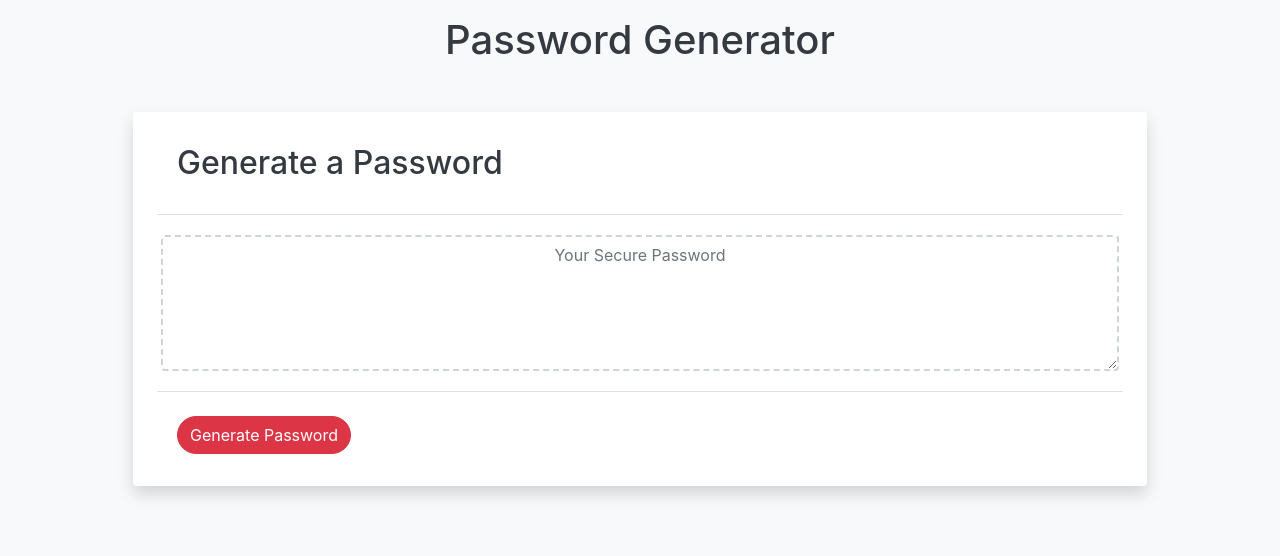
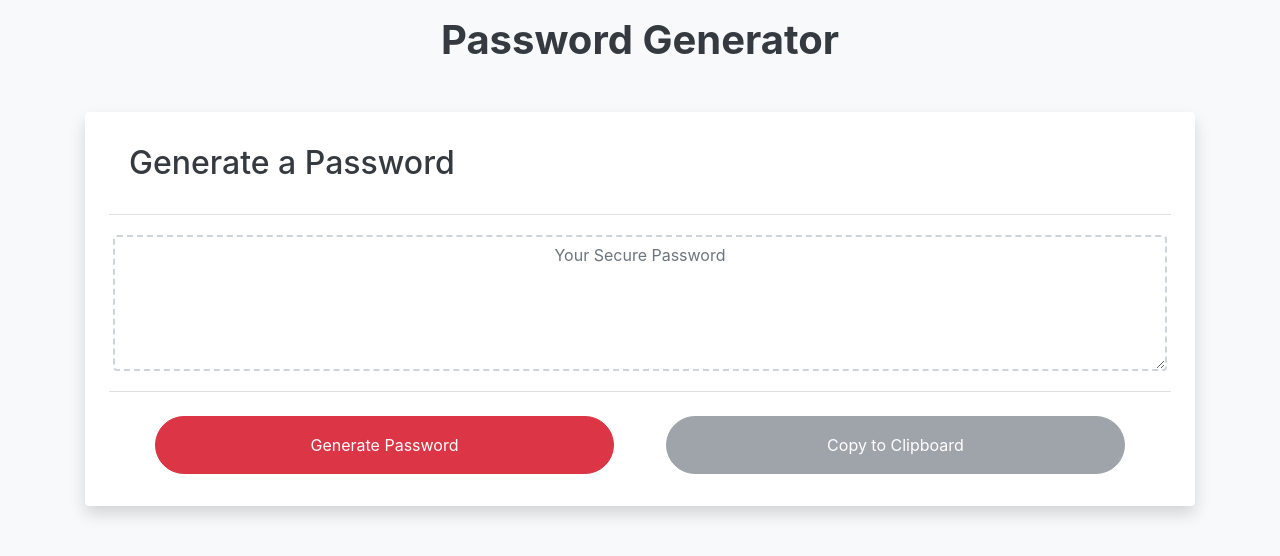
Before and after one commit to chenallee/password-generator, a plain HTML site: page index.html in a window 1280 px wide. Drawn offline with nearby package versions, Linux system fonts and the light colour scheme.

Commit message:
copy to clipboard functionality

```diff
--- a/index.html
+++ b/index.html
@@ -11,11 +11,11 @@
   <body class="bg-light text-dark">
     <div class="wrapper container bg-light">
       <header class="m-3">
-        <h1 class="text-center">Password Generator</h1>
+        <h1 class="text-center font-weight-bold">Password Generator</h1>
       </header>
-      <div class="card m-5 p-2 shadow border-0">
+      <div class="card my-5 p-2 shadow border-0">
         <div class="card-header bg-white mx-3 py-4">
-          <h2 class="text-nowrap">Generate a Password</h2>
+          <h2 class="text-nowrap text-center text-md-left">Generate a Password</h2>
         </div>
         <div class="card-body">
           <textarea
@@ -27,9 +27,12 @@
             rows="5"
           ></textarea>
         </div>
-        <div class="card-footer bg-white mx-3 py-4">
-          <button type="button" id="generate" class="btn btn-danger rounded-pill">Generate Password</button>
+        <div class="card-footer bg-white mx-3 py-4 d-flex justify-content-around">
+          <button type="button" id="generate" class="py-3 w-45 btn btn-danger rounded-pill">Generate Password</button>
 
+          <button type="button" id="copyBtn" class="py-3 w-45 btn btn-secondary rounded-pill" disabled>Copy to Clipboard
+
+          </button>
         </div>
       </div>
     </div>
--- a/script.js
+++ b/script.js
@@ -18,7 +18,7 @@ var specialCharacter = {
   ],
   getLength: function() {
     var listLength = this.characters.length;
-    console.log(listLength);
+    // console.log(listLength);
     return listLength;
   },
 };
@@ -30,7 +30,7 @@ var numberCharacter = {
   ],
   getLength: function () {
     var listLength = this.characters.length;
-    console.log(listLength);
+    // console.log(listLength);
     return listLength;
   },
 };
@@ -42,7 +42,7 @@ var uppercaseCharacter = {
   ],
   getLength: function () {
     var listLength = this.characters.length;
-    console.log(listLength);
+    // console.log(listLength);
     return listLength;
   },
 };
@@ -54,7 +54,7 @@ var lowercaseCharacter = {
   ],
   getLength: function () {
     var listLength = this.characters.length;
-    console.log(listLength);
+    // console.log(listLength);
     return listLength;
   },
 };
@@ -79,8 +79,8 @@ function writePassword() {
 
   passwordText.value = password;
 
-  // copyBtn.removeAttribute("disabled");
-  // copyBtn.focus();
+  copyBtn.removeAttribute("disabled");
+  copyBtn.focus();
 }
 
 //-----------------------------------------------------------------------------------------------------------------------------
@@ -95,22 +95,31 @@ function generatePassword() {
    //randomizing which character type we add
    var randomCharType = characterTypes[Math.floor(Math.random() * characterTypes.length)];
    var randomCharacter = randomCharType.characters[Math.floor(Math.random() * randomCharType.getLength())];
-   console.log(randomCharacter);
+  //  console.log(randomCharacter);
   randomPassword = randomPassword + randomCharacter;
  }
 
- console.log(randomPassword);
+//  console.log(randomPassword);
  return randomPassword;
 
 }
 //-----------------------------------------------------------------------------------------------------------------------------
 // copy password to clipboard
-// function copyToClipboard() {
-//   // BONUS
-// }
+function copyToClipboard() {
+  // BONUS
+
+  //selecting textarea
+  var copyText = document.getElementById("password");
+
+  copyText.select();
+
+  document.execCommand("copy");
+
+}
 
 //-----------------------------------------------------------------------------------------------------------------------------
 // Add event listener to generate button
 generateBtn.addEventListener("click", writePassword);
 
 // BONUS EVENT LISTENER
+copyBtn.addEventListener("click", copyToClipboard);
--- a/style.css
+++ b/style.css
@@ -2,3 +2,7 @@
   border-style: dashed;
   border-width: 2px;
 }
+
+.w-45 {
+  width: 45%;
+}
```
